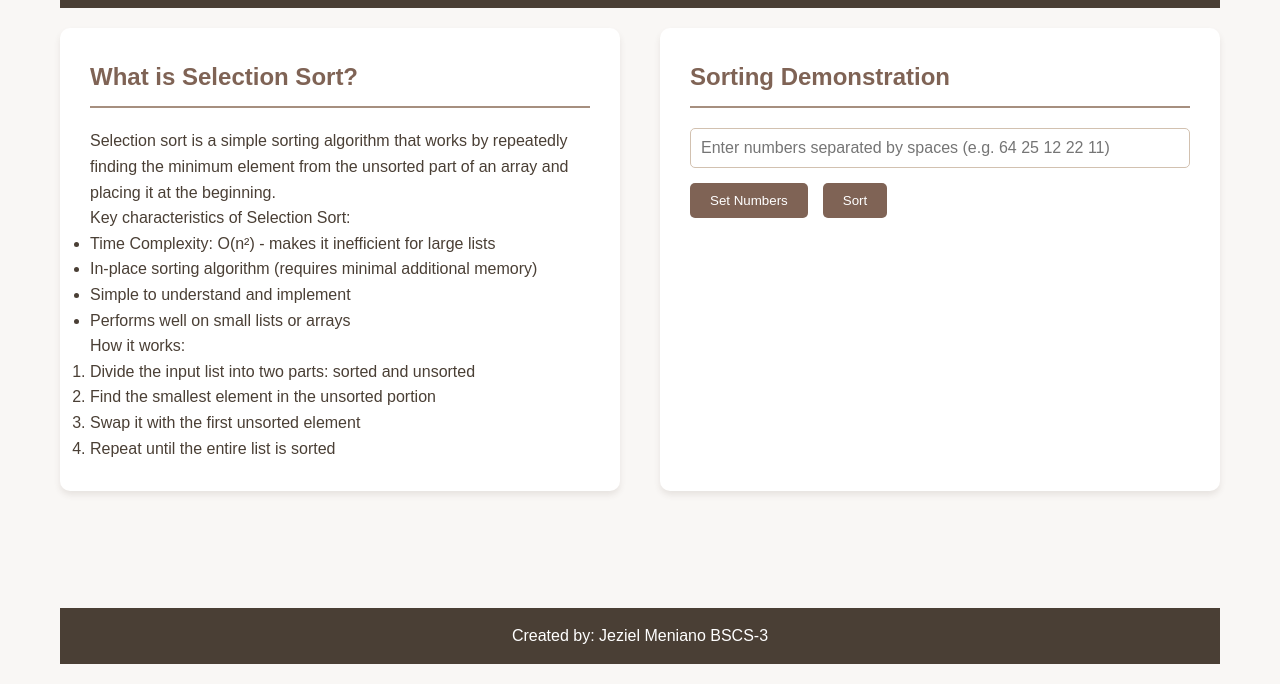
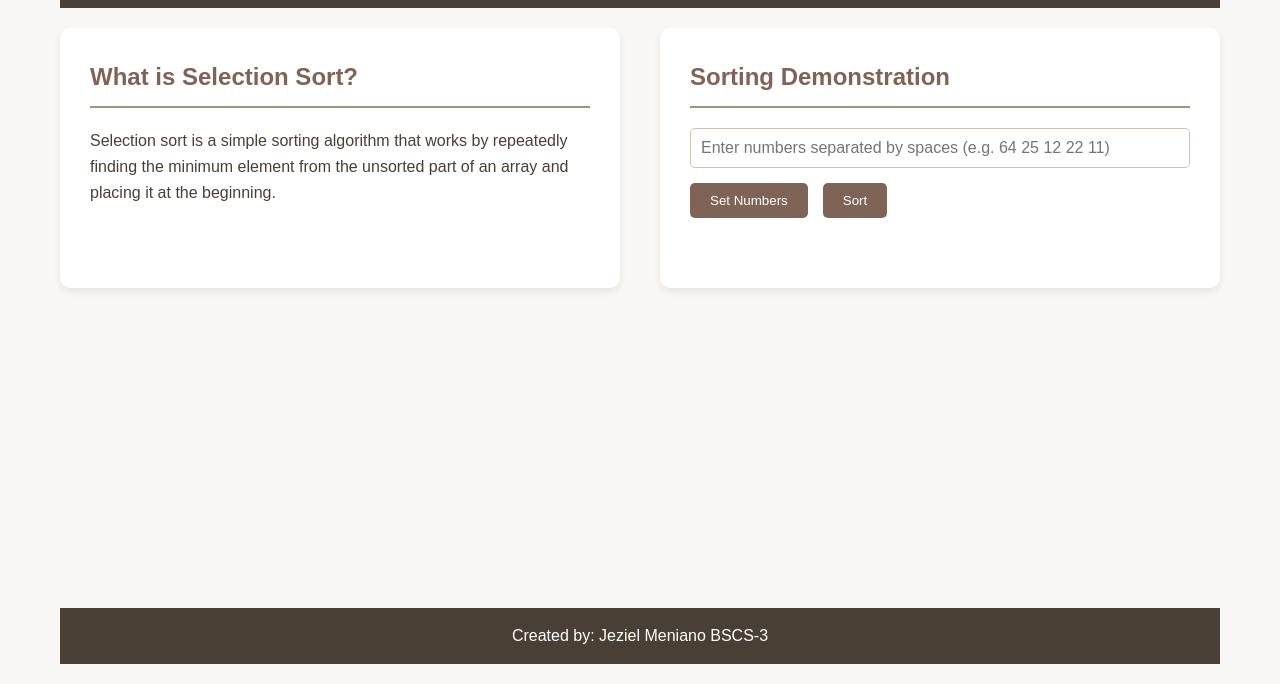
Before and after one commit to jezielmeniano/selection-sort, a plain HTML site: page index.html in a window 1280 px wide. Shown: the part 116-800 px from the top of the page. Drawn offline with Linux system fonts and the light colour scheme.

Commit message:
Update index.html

```diff
--- a/index.html
+++ b/index.html
@@ -172,21 +172,6 @@
                 <h2>What is Selection Sort?</h2>
                 <p>Selection sort is a simple sorting algorithm that works by repeatedly finding the minimum element from the unsorted part of an array and placing it at the beginning.</p>
 
-                <p>Key characteristics of Selection Sort:</p>
-                <ul>
-                    <li>Time Complexity: O(n²) - makes it inefficient for large lists</li>
-                    <li>In-place sorting algorithm (requires minimal additional memory)</li>
-                    <li>Simple to understand and implement</li>
-                    <li>Performs well on small lists or arrays</li>
-                </ul>
-
-                <p>How it works:</p>
-                <ol>
-                    <li>Divide the input list into two parts: sorted and unsorted</li>
-                    <li>Find the smallest element in the unsorted portion</li>
-                    <li>Swap it with the first unsorted element</li>
-                    <li>Repeat until the entire list is sorted</li>
-                </ol>
             </div>
 
             <div class="visualization-section">
```
